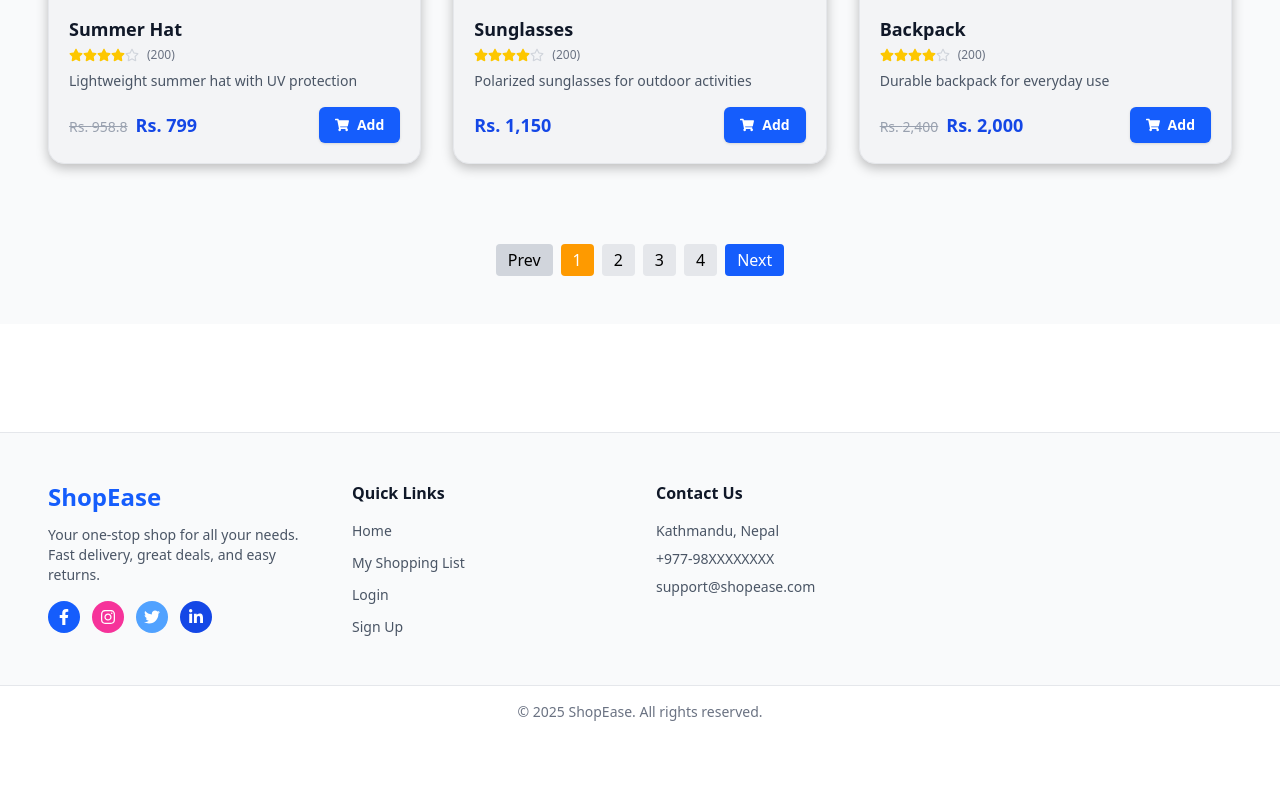
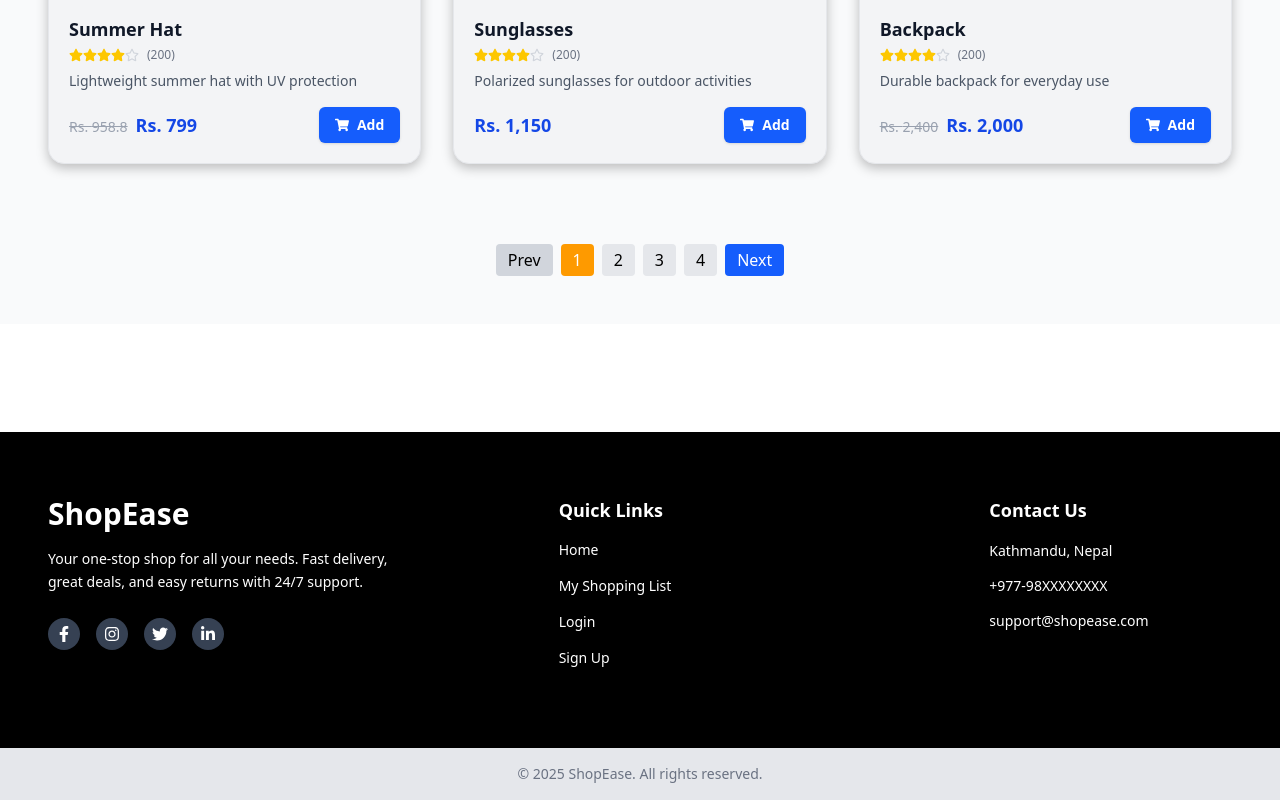
Before and after one commit to Apeksha-1-hub/ecommerce, a React (Vite) app: page / in a window 1280 px wide. Shown: the part 1545-2345 px from the top of the page. Before the commit the page ends 2283 px from the top, so only its background shows below. Built offline with nearby package versions, Linux system fonts and the light colour scheme.

Commit message:
changes in footer section

```diff
--- a/src/component/Footer.jsx
+++ b/src/component/Footer.jsx
@@ -9,42 +9,43 @@ import {
 
 const Footer = () => {
   return (
-    <footer className="bg-gray-50 border-t border-gray-200 mt-12">
-      <div className="max-w-7xl mx-auto px-6 sm:px-8 lg:px-12 py-12 grid grid-cols-1 md:grid-cols-4 gap-8">
+    <footer className="bg-black  text-white mt-12">
+      <div className="max-w-7xl mx-auto px-6 sm:px-8 lg:px-12 py-16 grid grid-cols-1 md:grid-cols-3 gap-12">
         {/* Logo and Description */}
         <div>
-          <h2 className="text-blue-600 text-2xl font-extrabold mb-3">
+          <h2 className="text-white text-3xl font-extrabold mb-4">
             ShopEase
           </h2>
-          <p className="text-gray-600 text-sm mb-4">
+          <p className="text-white text-sm leading-relaxed mb-6">
             Your one-stop shop for all your needs. Fast delivery, great deals,
-            and easy returns.
+            and easy returns with 24/7 support.
           </p>
-          <div className="flex space-x-3 mt-4">
+
+          <div className="flex space-x-4 mt-4">
             <a
               href="#"
-              className="p-2 bg-blue-600 rounded-full text-white hover:bg-blue-700 transition-colors duration-200"
+              className="p-2 bg-gray-700 rounded-full text-white hover:bg-blue-600 transition transform hover:scale-110 shadow"
               aria-label="Facebook"
             >
               <FaFacebookF className="w-4 h-4" />
             </a>
             <a
               href="#"
-              className="p-2 bg-pink-500 rounded-full text-white hover:bg-pink-600 transition-colors duration-200"
+              className="p-2 bg-gray-700 rounded-full text-white hover:bg-pink-600 transition transform hover:scale-110 shadow"
               aria-label="Instagram"
             >
               <FaInstagram className="w-4 h-4" />
             </a>
             <a
               href="#"
-              className="p-2 bg-blue-400 rounded-full text-white hover:bg-blue-500 transition-colors duration-200"
+              className="p-2 bg-gray-700 rounded-full text-white hover:bg-blue-400 transition transform hover:scale-110 shadow"
               aria-label="Twitter"
             >
               <FaTwitter className="w-4 h-4" />
             </a>
             <a
               href="#"
-              className="p-2 bg-blue-700 rounded-full text-white hover:bg-blue-800 transition-colors duration-200"
+              className="p-2 bg-gray-700 rounded-full text-white hover:bg-blue-700 transition transform hover:scale-110 shadow"
               aria-label="LinkedIn"
             >
               <FaLinkedinIn className="w-4 h-4" />
@@ -54,12 +55,11 @@ const Footer = () => {
 
         {/* Quick Links */}
         <div>
-          <h3 className="text-gray-900 font-semibold mb-4">Quick Links</h3>
-          <ul className="space-y-3 text-gray-600 text-sm">
+          <h3 className="text-white font-bold text-lg pl-25 mb-4">Quick Links</h3>
+          <ul className="space-y-4 text-white text-sm pl-25">
             <li>
               <Link
                 to="/"
-                className="hover:text-amber-500 transition-colors duration-200"
               >
                 Home
               </Link>
@@ -67,7 +67,7 @@ const Footer = () => {
             <li>
               <Link
                 to="/myshoppinglist"
-                className="hover:text-amber-500 transition-colors duration-200"
+
               >
                 My Shopping List
               </Link>
@@ -75,7 +75,7 @@ const Footer = () => {
             <li>
               <Link
                 to="/login"
-                className="hover:text-amber-500 transition-colors duration-200"
+
               >
                 Login
               </Link>
@@ -83,7 +83,7 @@ const Footer = () => {
             <li>
               <Link
                 to="/signup"
-                className="hover:text-amber-500 transition-colors duration-200"
+
               >
                 Sign Up
               </Link>
@@ -93,16 +93,20 @@ const Footer = () => {
 
         {/* Contact Info */}
         <div>
-          <h3 className="text-gray-900 font-semibold mb-4">Contact Us</h3>
-          <p className="text-gray-600 text-sm mb-2">Kathmandu, Nepal</p>
-          <p className="text-gray-600 text-sm mb-2">+977-98XXXXXXXX</p>
-          <p className="text-gray-600 text-sm">support@shopease.com</p>
+          <h3 className="text-white font-bold text-lg pl-30 mb-4">Contact Us</h3>
+          <p className=" text-sm mb-3 leading-relaxed pl-30">
+            Kathmandu, Nepal
+          </p>
+          <p className=" text-sm mb-3 leading-relaxed pl-30">
+            +977-98XXXXXXXX
+          </p>
+          <p className=" text-sm leading-relaxed pl-30">
+            support@shopease.com
+          </p>
         </div>
-
-
       </div>
 
-      <div className="bg-white border-t border-gray-200 py-4">
+      <div className="bg-gray-200 py-4 mt-4">
         <div className="max-w-7xl mx-auto px-6 sm:px-8 lg:px-12 text-center text-gray-500 text-sm">
           © {new Date().getFullYear()} ShopEase. All rights reserved.
         </div>
--- a/src/productcard/Productcard.jsx
+++ b/src/productcard/Productcard.jsx
@@ -2,26 +2,60 @@ import React from "react";
 import "aos/dist/aos.css";
 import AOS from "aos";
 import { FaShoppingCart, FaStar, FaRegStar } from "react-icons/fa";
-import { useCart } from "../contexts/CartContext"; // Adjust path if needed
+import { useCart } from "../contexts/CartContext";
+import Swal from "sweetalert2";
 
-// Initialize AOS once (you can move this to a higher-level component if you want)
 AOS.init({ duration: 800, once: true });
 
 const ProductCard = ({ product }) => {
   const { addToCart } = useCart();
 
-  // Format price with commas
+  // MOCK login status, replace with real logic later
+  const isLoggedIn = false;
+
   const formattedPrice = product.price.toLocaleString("en-IN");
+  const rating = 4;
 
-  // Simulated rating (replace with real rating if available)
-  const rating = 4; // out of 5
+  const handleAddToCart = () => {
+  if (!isLoggedIn) {
+    Swal.fire({
+      title: "Login Required",
+      text: "Please login or create an account to add items to your cart.",
+      icon: "info",
+      showConfirmButton: true,
+      confirmButtonText: "Go to Login",
+      confirmButtonColor: "#3b82f6",
+      showCancelButton: true,
+      cancelButtonText: "Cancel",
+      backdrop: `
+        rgba(0,0,123,0.4)
+        url("https://media.giphy.com/media/v1.Y2lkPTc5MGI3NjExbHFmZzM2aGI2ZG5vNG8xaHlzZWVjN21kNThwcTZ6NTRwaWZybTFhYSZlcD12MV9naWZzX3NlYXJjaCZjdD1n/rqN9wy8JErk1HjQ2IM/giphy.gif")
+        left top
+        no-repeat
+      `,
+    }).then((result) => {
+      if (result.isConfirmed) {
+        window.location.href = "/login";
+      }
+    });
+  } else {
+    addToCart(product);
+    Swal.fire({
+      icon: "success",
+      title: "Added to Cart",
+      text: `${product.name} has been added to your cart.`,
+      timer: 1500,
+      showConfirmButton: false,
+    });
+  }
+};
+
 
   return (
     <div
       data-aos="fade-up"
       className="bg-gray-100 rounded-2xl shadow-[0_4px_12px_rgba(0,0,0,0.25)] hover:shadow-[0_6px_15px_rgba(0,0,0,0.35)] transition-transform duration-300 overflow-hidden flex flex-col border border-gray-200 group transform hover:-translate-y-1 hover:scale-[1.02] hover:brightness-105 cursor-pointer"
     >
-      {/* Image */}
       <div className="relative bg-gray-200">
         <img
           src={product.image}
@@ -35,12 +69,11 @@ const ProductCard = ({ product }) => {
         )}
       </div>
 
-      {/* Content */}
       <div className="p-5 flex flex-col flex-grow">
-        {/* Product name */}
-        <h3 className="text-gray-900 font-semibold text-lg mb-1">{product.name}</h3>
+        <h3 className="text-gray-900 font-semibold text-lg mb-1">
+          {product.name}
+        </h3>
 
-        {/* Ratings */}
         <div className="flex items-center mb-2">
           {[...Array(5)].map((_, i) =>
             i < rating ? (
@@ -58,10 +91,10 @@ const ProductCard = ({ product }) => {
           <span className="ml-2 text-gray-500 text-xs">(200)</span>
         </div>
 
-        {/* Description */}
-        <p className="text-gray-600 text-sm mb-4 flex-grow">{product.description}</p>
+        <p className="text-gray-600 text-sm mb-4 flex-grow">
+          {product.description}
+        </p>
 
-        {/* Price & Add to Cart */}
         <div className="flex items-center justify-between mt-auto">
           <div>
             {product.onSale ? (
@@ -74,12 +107,14 @@ const ProductCard = ({ product }) => {
                 </span>
               </>
             ) : (
-              <span className="text-blue-700 font-extrabold text-lg">Rs. {formattedPrice}</span>
+              <span className="text-blue-700 font-extrabold text-lg">
+                Rs. {formattedPrice}
+              </span>
             )}
           </div>
 
           <button
-            onClick={() => addToCart(product)}
+            onClick={handleAddToCart}
             className="flex items-center gap-2 bg-blue-600 hover:bg-blue-700 active:scale-95 text-white px-4 py-2 rounded-md shadow transition duration-200 cursor-pointer"
           >
             <FaShoppingCart className="text-sm" />
```
